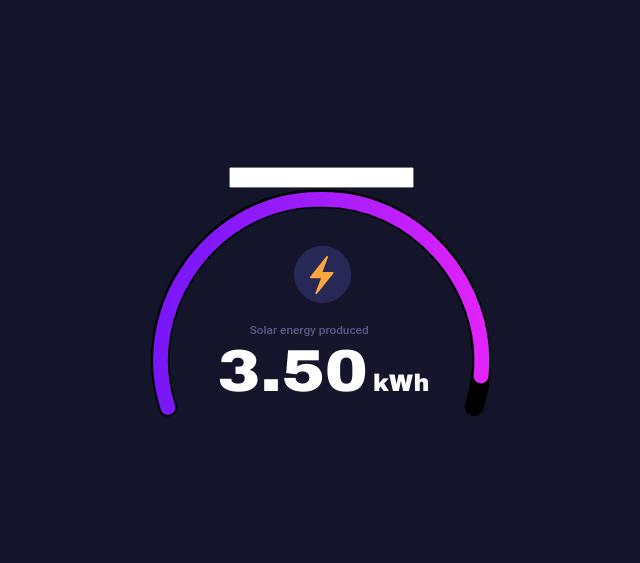
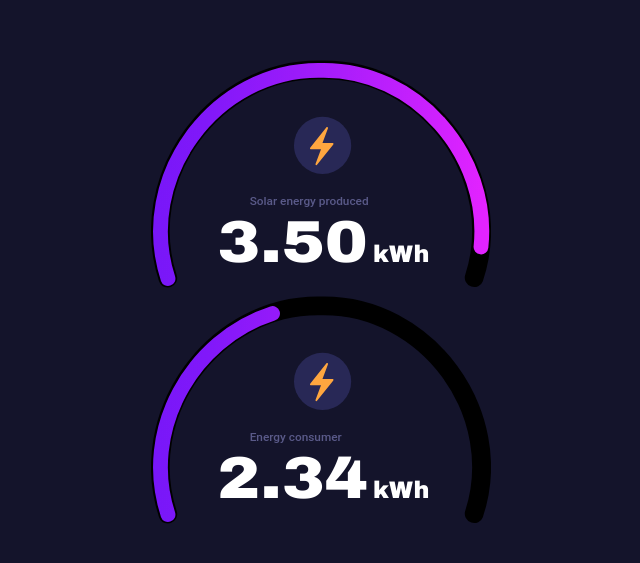
Before and after one commit to jlgaleazzi/energyMonitor, a React (Create React App) app in the folder energymon/: page / in a window 1280 px wide. Shown: the part 105-668 px from the top of the page, without its empty margins (319-959 px from the left). Built offline with nearby package versions, Linux system fonts and the light colour scheme.

Commit message:
front end working

```diff
--- a/energymon/src/App.js
+++ b/energymon/src/App.js
@@ -3,24 +3,34 @@ import Gauge from "./components/gauge"
 
 import './App.css';
 
-// peak power for solar is around 3.7
-// peak power for consumed energy is ??
+
 
 
 
 function App() {
 const [solarEnergy,setSolarEnergy] = useState(3.50);
 const [solarMax, setSolarMax] = useState(3.7);
+const [consumedEnergy, setConsumedEnergy] = useState(2.34)
+const [consumedMax, setConsumedMax] = useState(5.6)
 
   return (
 
   <header className="App-header">
-    <input type="text" onChange={e => setSolarEnergy(e.target.value)} />
+    <div className='container'>
+    <Gauge
+      title="Solar energy produced"
+      value={solarEnergy}
+      maxValue={solarMax}
+    ></Gauge>
+   </div>
+   <div className="container">
    <Gauge
-    title="Solar energy produced"
-    value={solarEnergy}
-    maxValue={solarMax}
-   ></Gauge>
+      title="Energy consumer"
+      value={consumedEnergy}
+      maxValue={consumedMax}
+    ></Gauge>
+
+   </div>
    </header>
   );
 }
--- a/energymon/src/components/gauge.jsx
+++ b/energymon/src/components/gauge.jsx
@@ -22,7 +22,7 @@ const Gauge = (props) => {
     })
 
     return(
-        <div className="App">
+        <div className="flex-item">
           <svg xmlns="http://www.w3.org/2000/svg"
             xmlnsXlink="http://www.w3.org/1999/xlink"
             viewBox="0 0 344.54 230.03"
```
